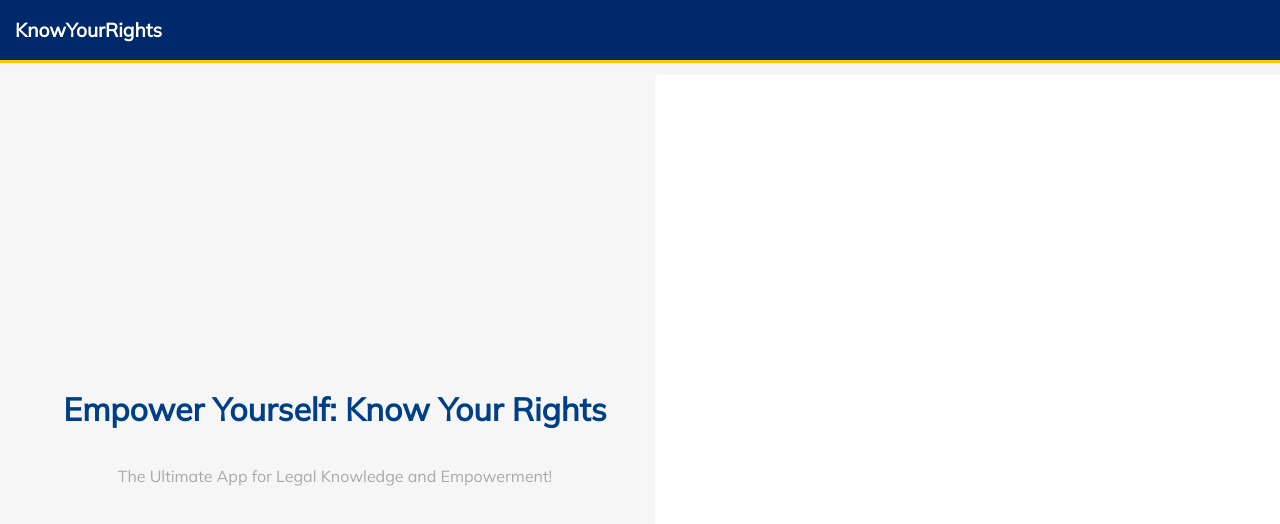
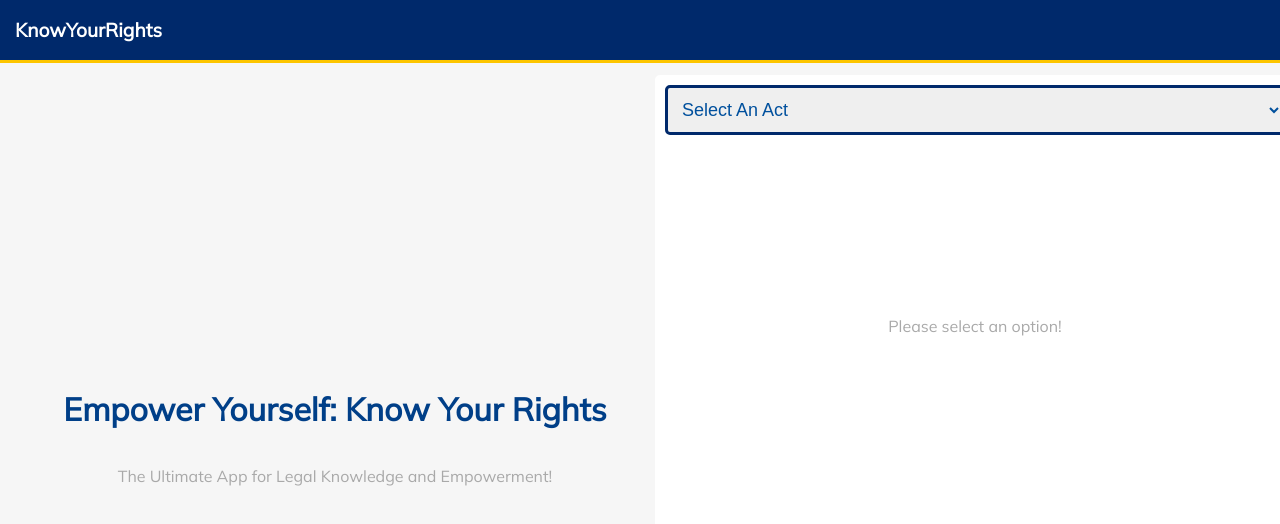
Before and after one commit to stephin007/law-in-check, a React (Create React App) app: page / in a window 1280 px wide. Shown: the top 524 px of the page. Built offline with nearby package versions, Linux system fonts and the light colour scheme.

Commit message:
Added Dropdown Custom component

```diff
--- a/src/components/Home/Home.jsx
+++ b/src/components/Home/Home.jsx
@@ -1,17 +1,29 @@
+import { useState } from "react";
+
+import Dropdown from "../../utils/Dropdown";
+import MVA from "../../Data/mva";
+
 import "./home.css";
 
-// const IndianLegalActs = [
-//   "Indian Penal Code",
-//   "Code of Criminal Procedure",
-//   "Civil Procedure Code",
-//   "Indian Evidence Act",
-//   "Hindu Marriage Act",
-//   "Indian Divorce Act",
-//   "Negotiable Instruments Act",
-//   "The Motor Vehicles Act",
-// ];
+const IndianLegalActs = [
+  { value: "1", label: "Indian Penal Code" },
+  { value: "2", label: "Code of Criminal Procedure" },
+  { value: "3", label: "Civil Procedure Code" },
+  { value: "4", label: "Indian Evidence Act" },
+  { value: "5", label: "Hindu Marriage Act" },
+  { value: "6", label: "Indian Divorce Act" },
+  { value: "7", label: "Negotiable Instruments Act" },
+  { value: "8", label: "The Motor Vehicles Act" },
+];
 
 const Home = () => {
+  const [selectedAct, setSelectedAct] = useState("");
+  const [selectedSection, setSelectedSection] = useState("");
+
+  const handleDropdown = (selectedAct) => {
+    setSelectedAct(selectedAct);
+  };
+
   return (
     <div className='home-container'>
       <div className='home-section-1'>
@@ -23,7 +35,40 @@ const Home = () => {
         </div>
       </div>
       <div className='home-section-2'>
-        <div className='home-section-search'></div>
+        <div className='home-section-2-search'>
+          <Dropdown
+            value={selectedAct}
+            data={IndianLegalActs}
+            placeholder='Select An Act'
+            onChange={handleDropdown}
+          />
+
+          {selectedAct != "" ? (
+            <>
+              <Dropdown
+                value={selectedSection}
+                data={MVA}
+                placeholder='Select A Section'
+                onChange={handleDropdown}
+              />
+            </>
+          ) : (
+            <>
+              <p
+                style={{
+                  color: "#a9a9a9",
+                  width: "100%",
+                  height: "50%",
+                  display: "flex",
+                  justifyContent: "center",
+                  alignItems: "center",
+                }}
+              >
+                Please select an option!
+              </p>
+            </>
+          )}
+        </div>
       </div>
     </div>
   );
--- a/src/components/Home/home.css
+++ b/src/components/Home/home.css
@@ -25,6 +25,11 @@
     border-radius: 5px;
     color: #014e6a;
     display: flex;
+}
+
+.home-section-2-search{
+  padding: 10px;
+  width: 100%;
 }
 
 /* For large devices */
--- /dev/null
+++ b/src/utils/Dropdown/dropdown.css
@@ -0,0 +1,15 @@
+.form-group{
+    height: 50px;
+    margin-bottom: 10px;
+}
+
+.form-control{
+    height: 50px;
+    width: 100%;
+    border-radius: 5px;
+    border: 3px solid var(--blue-dark-1);
+    padding: 10px;
+    font-size: 18px;
+    font-weight: 500;
+    color: var(--blue-dark-3);
+}
--- /dev/null
+++ b/src/utils/Dropdown/index.js
@@ -0,0 +1,41 @@
+import React from "react";
+import PropTypes from "prop-types";
+
+import "./dropdown.css";
+
+const Dropdown = ({ value, data, styleClass, placeholder, onChange }) => {
+  const handleChange = (e) => {
+    const { value } = e.target;
+    console.log(e.target.value);
+    onChange(value);
+  };
+
+  return (
+    <div className={`form-group ${styleClass}`}>
+      <select className='form-control' value={value} onChange={handleChange}>
+        <option value=''>{placeholder}</option>
+        {data.map((item, index) => (
+          <option key={index} value={item.value}>
+            {item.label}
+          </option>
+        ))}
+      </select>
+    </div>
+  );
+};
+
+Dropdown.propTypes = {
+  value: PropTypes.string,
+  placeholder: PropTypes.string,
+  data: PropTypes.array.isRequired,
+  styleClass: PropTypes.string,
+  onChange: PropTypes.func.isRequired,
+};
+
+Dropdown.defaultProps = {
+  value: "",
+  placeholder: "",
+  styleClass: "",
+};
+
+export default Dropdown;
```
Also changed, not shown: src/Data/mva.js.
